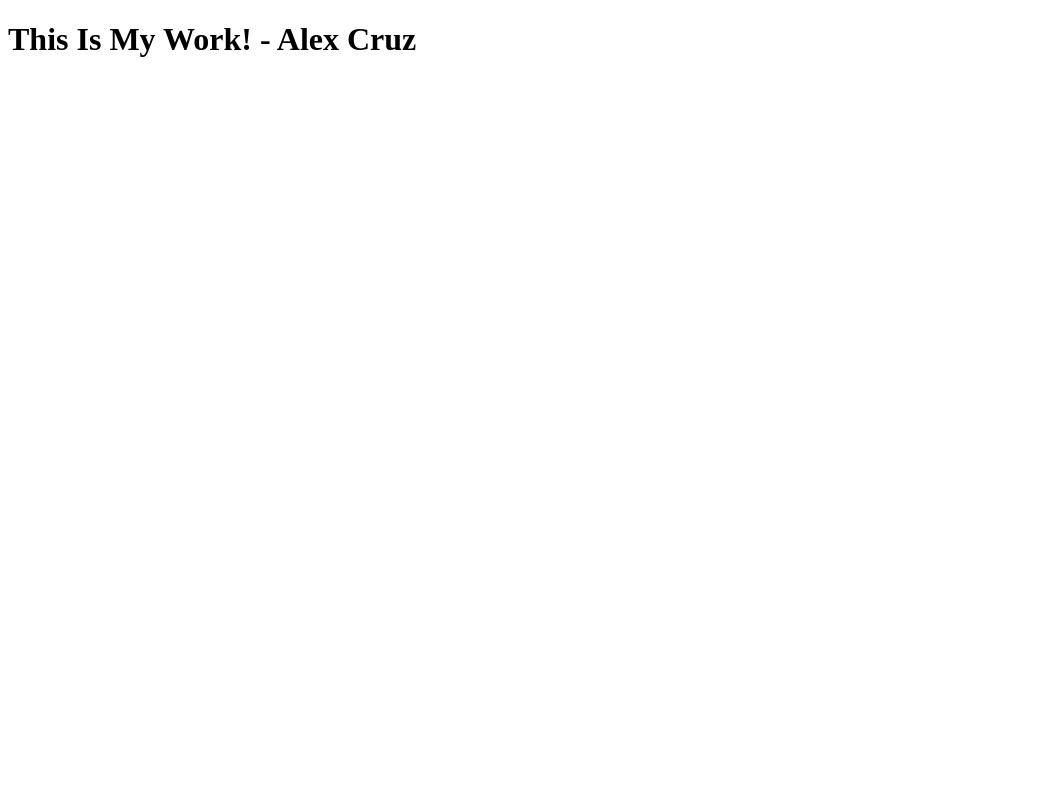
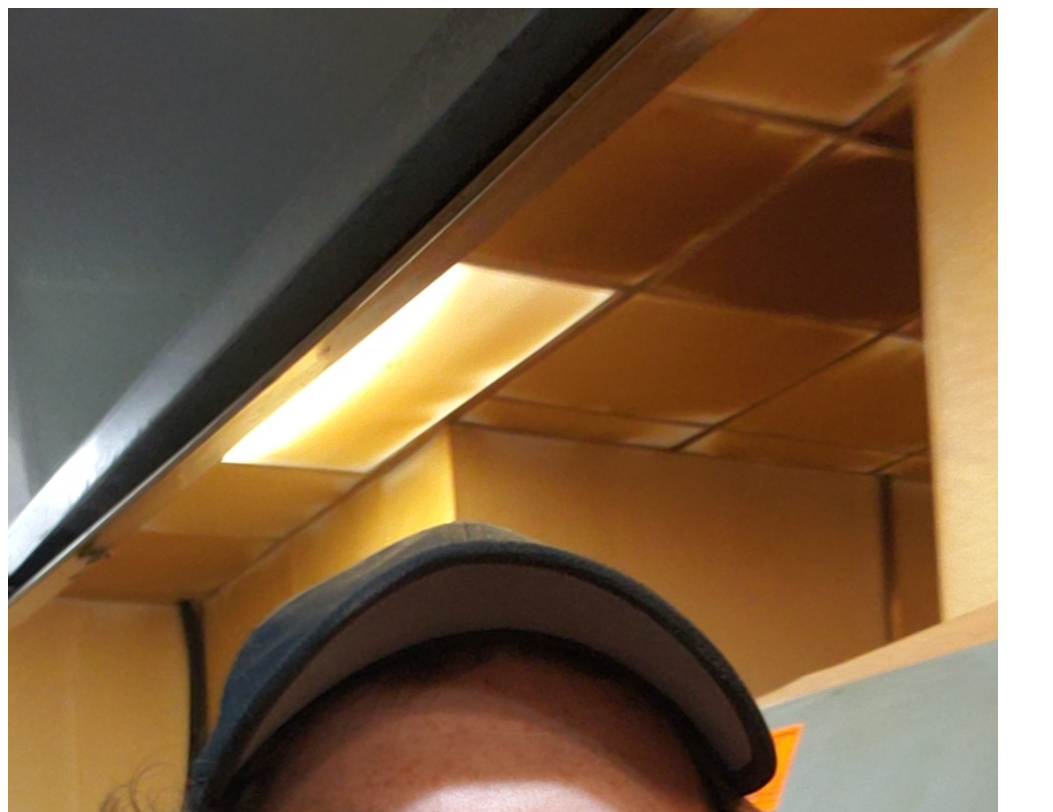
Before and after one commit to cruzerdude10/cruzerdude10.github.io, a plain HTML site: page index.html in a window 1280 px wide. Shown: the top 812 px of the page, without its empty margins (0-1053 px from the left). Drawn offline with Linux system fonts and the light colour scheme.

Commit message:
Added Picture of Me

```diff
--- a/index.html
+++ b/index.html
@@ -6,6 +6,7 @@
         </title>
     </header>
     <body>
+        <img src="AlexCruzButHesStaringAtYou.jpg" alt="Alex is staring at you through the screen" />
         <h1>
             This Is My Work! - Alex Cruz
         </h1>
```
Also changed, not shown: AlexCruzButHesStaringAtYou.jpg (added).
